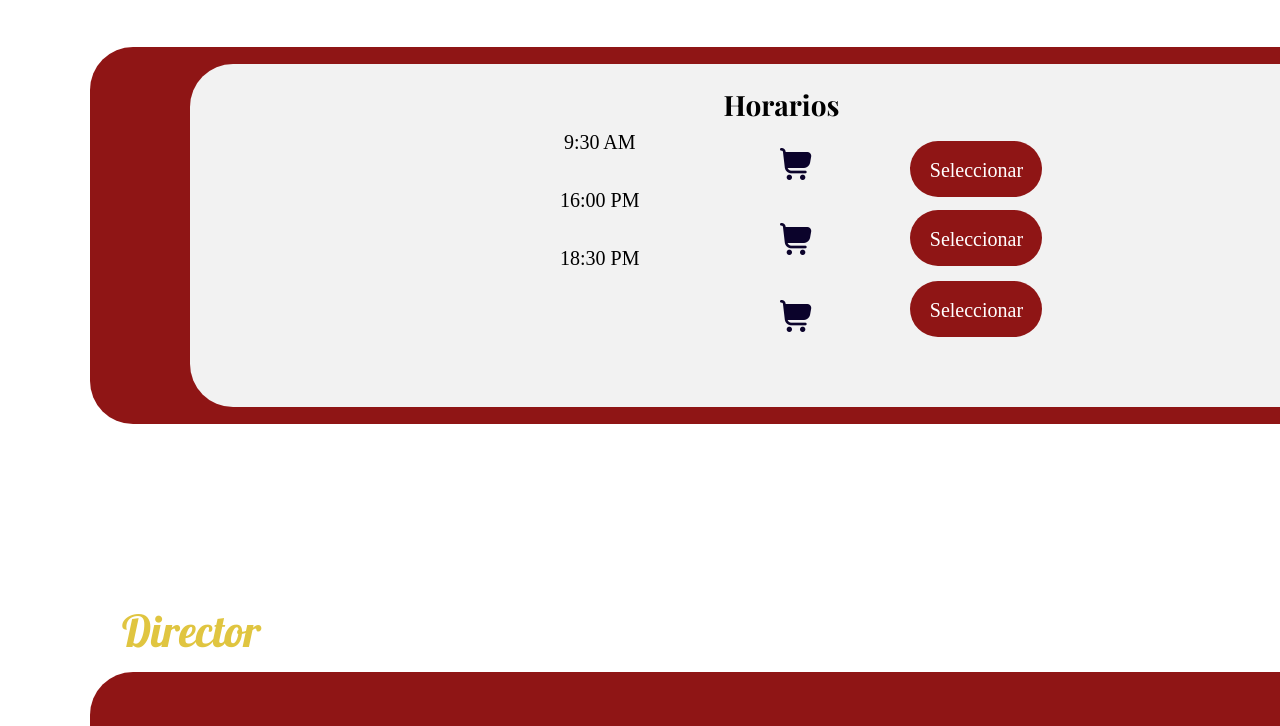
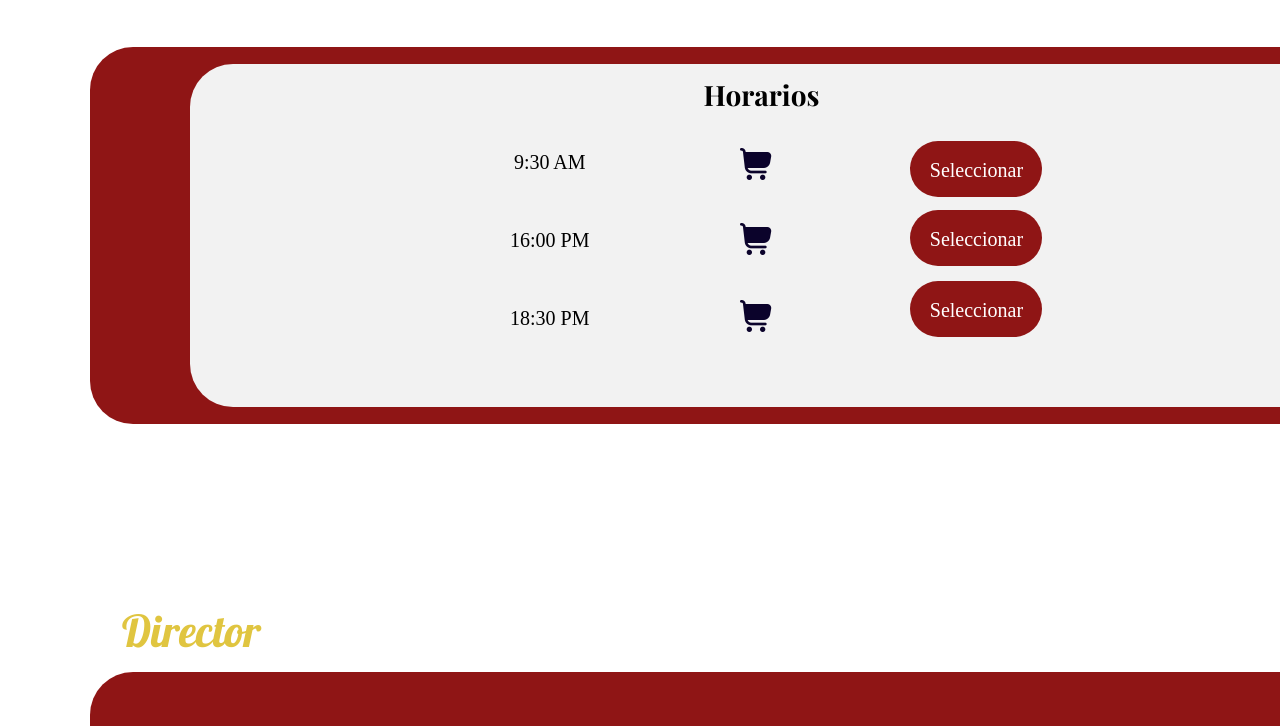
Before and after one commit to GGSZGZ/TeatroVue, a Vue app: page /card/1 in a window 1280 px wide. Shown: the part 1612-2338 px from the top of the page. Built offline with nearby package versions, Linux system fonts and the light colour scheme; a web font is replaced by a local one.

Commit message:
Fixed errors

```diff
--- a/src/components/FooterItem.vue
+++ b/src/components/FooterItem.vue
@@ -5,18 +5,20 @@ document.addEventListener('DOMContentLoaded', () => {
 
     let animationId: number | null = null; // ID de la animación
     const canvasWidth = 286; // Ancho específico del canvas
-
+    let maskX = canvasWidth-100;
     if (ctx) {
         canvas.addEventListener('mouseenter', startAnimation);
         canvas.addEventListener('mouseleave', stopAnimation);
 
         drawStop();
-
-        function startAnimation() {
+    }
+    function startAnimation() {
             if (!animationId) {
-                let maskX = canvasWidth-100;
-
-                function drawMask() {
+                maskX = canvasWidth-100;
+                drawMask(); // Iniciar la animación
+            }
+        }
+    function drawMask() {
                     ctx.clearRect(0, 0, canvasWidth, canvas.height); // Limpiar el canvas
                     const gradient = ctx.createLinearGradient(canvas.width/3, 0, canvas.width, 0);
                     gradient.addColorStop(0, 'orange');
@@ -90,12 +92,7 @@ document.addEventListener('DOMContentLoaded', () => {
                         animationId = requestAnimationFrame(drawMask); // Solicitar el próximo cuadro de animación
                     }
                 }
-
-                drawMask(); // Iniciar la animación
-            }
-        }
-
-        function drawStop(){
+    function drawStop(){
           const gradient = ctx.createLinearGradient(canvas.width/3, 0, canvas.width, 0);
           gradient.addColorStop(0, 'orange');
           gradient.addColorStop(0.2, 'yellow');
@@ -161,7 +158,7 @@ document.addEventListener('DOMContentLoaded', () => {
           ctx.stroke();
           ctx.closePath();
         }
-        function stopAnimation() {
+    function stopAnimation() {
             if (animationId) {
                 cancelAnimationFrame(animationId); // Detener la animación
                 animationId = null; // Restablecer el ID de la animación
@@ -169,7 +166,6 @@ document.addEventListener('DOMContentLoaded', () => {
                 drawStop();
             }
         }
-    }
 });
 
 
@@ -249,7 +245,7 @@ document.addEventListener('DOMContentLoaded', () => {
     flex-direction: row;
     align-items: center;
     justify-content: flex-end;
-    bottom: 70px;
+    bottom: 50px;
     gap: 40px;
     text-align: center;
     font-size: 28px;
--- a/src/components/HeaderItem.vue
+++ b/src/components/HeaderItem.vue
@@ -9,18 +9,20 @@ document.addEventListener('DOMContentLoaded', () => {
 
     let animationId: number | null = null; // ID de la animación
     const canvasWidth = 286; // Ancho específico del canvas
-
+    let maskX = canvasWidth-100;
     if (ctx) {
         canvas.addEventListener('mouseenter', startAnimation);
         canvas.addEventListener('mouseleave', stopAnimation);
 
         drawStop();
-
-        function startAnimation() {
+    }
+    function startAnimation() {
             if (!animationId) {
-                let maskX = canvasWidth-100;
-
-                function drawMask() {
+                maskX = canvasWidth-100;
+                drawMask(); // Iniciar la animación
+            }
+        }
+    function drawMask() {
                     ctx.clearRect(0, 0, canvasWidth, canvas.height); // Limpiar el canvas
                     const gradient = ctx.createLinearGradient(canvas.width/3, 0, canvas.width, 0);
                     gradient.addColorStop(0, 'orange');
@@ -94,12 +96,7 @@ document.addEventListener('DOMContentLoaded', () => {
                         animationId = requestAnimationFrame(drawMask); // Solicitar el próximo cuadro de animación
                     }
                 }
-
-                drawMask(); // Iniciar la animación
-            }
-        }
-
-        function drawStop(){
+    function drawStop(){
           const gradient = ctx.createLinearGradient(canvas.width/3, 0, canvas.width, 0);
           gradient.addColorStop(0, 'orange');
           gradient.addColorStop(0.2, 'yellow');
@@ -165,7 +162,7 @@ document.addEventListener('DOMContentLoaded', () => {
           ctx.stroke();
           ctx.closePath();
         }
-        function stopAnimation() {
+    function stopAnimation() {
             if (animationId) {
                 cancelAnimationFrame(animationId); // Detener la animación
                 animationId = null; // Restablecer el ID de la animación
@@ -173,7 +170,6 @@ document.addEventListener('DOMContentLoaded', () => {
                 drawStop();
             }
         }
-    }
 });
 
 
--- a/src/components/PopUpItem.vue
+++ b/src/components/PopUpItem.vue
@@ -343,7 +343,7 @@ const applyPopupStyles = () => {
   text-transform: uppercase;
   display: inline-block;
   top: 76.9px;
-  left: 752.4px;
+  left: 720px;
   white-space: pre-wrap;
   width: 315.3px;
   height: 263px;
@@ -429,11 +429,12 @@ const applyPopupStyles = () => {
   font-size: 30px;
 }
 
+
 th {
   color: var(--neutral-colors-white);
   font-family: var(--font-playfair-display);
   width: 100%;
-  text-align: left;
+  text-align: center;
 }
 .asiento-ocupado {
   cursor: not-allowed;
@@ -443,6 +444,10 @@ th {
 .asiento-text{
   visibility: visible;
 }
+#asientosSeleccionados{
+  text-align: center;
+}
+
 @keyframes dash {
 
     0% {
--- a/src/components/ResumeTicketItem.vue
+++ b/src/components/ResumeTicketItem.vue
@@ -114,6 +114,7 @@ th {
     width: 50%;
     font-family: var(--font-playfair-display);
     font-size: var(--font-size-9xl);
+    color: var(--color-gray);
 }
 td {
     height: 90px;
--- a/src/components/TicketScheduleItem.vue
+++ b/src/components/TicketScheduleItem.vue
@@ -123,8 +123,8 @@ function handleClick(){
 }
 .disponibles {
     position: absolute;
-    top: 90px;
-    left: 600px;
+    top: 80px;
+    left: 580px;
     line-height: 34px;
     display: inline-block;
     width: 183px;
@@ -133,14 +133,14 @@ function handleClick(){
 .carrito-de-compras-1-icon {
     position: absolute;
     top: 150px;
-    left: 690px;
+    left: 650px;
     width: 32px;
     height: 32px;
     object-fit: cover;
 }
 .carrito-de-compras-2-icon {
     position: absolute;
-    left: 690px;
+    left: 650px;
     width: 32px;
     height: 32px;
     object-fit: cover;
@@ -148,7 +148,7 @@ function handleClick(){
 }
 .carrito-de-compras-3-icon {
     position: absolute;
-    left: 690px;
+    left: 650px;
     width: 32px;
     height: 32px;
     object-fit: cover;
@@ -259,14 +259,14 @@ function handleClick(){
 }
 .horarios {
     position: absolute;
-    top: 1610px;
-    left: 550px;
+    top: 1620px;
+    left: 500px;
     object-fit: cover;
     text-align: center;
     padding: 5px 10px;
     color: var(--color-black);
     font-size: var(--font-size-xl);
     font-family: var(--font-gentium-basic);
-    line-height: 2.9;
+    line-height: 3.9;
 }
 </style>
--- a/src/views/AboutView.vue
+++ b/src/views/AboutView.vue
@@ -93,6 +93,7 @@
     text-align: right;
     border-radius: 103px;
     background-color: var(--color-maroon);
+
 }
 .text1,.text2{
     position: relative;
@@ -106,6 +107,7 @@
 .text2{
     top: 25px;
     left: -40px;
+    color: var(--neutral-colors-white);
 }
 .bckgn-yllw{
     position: relative;
```
